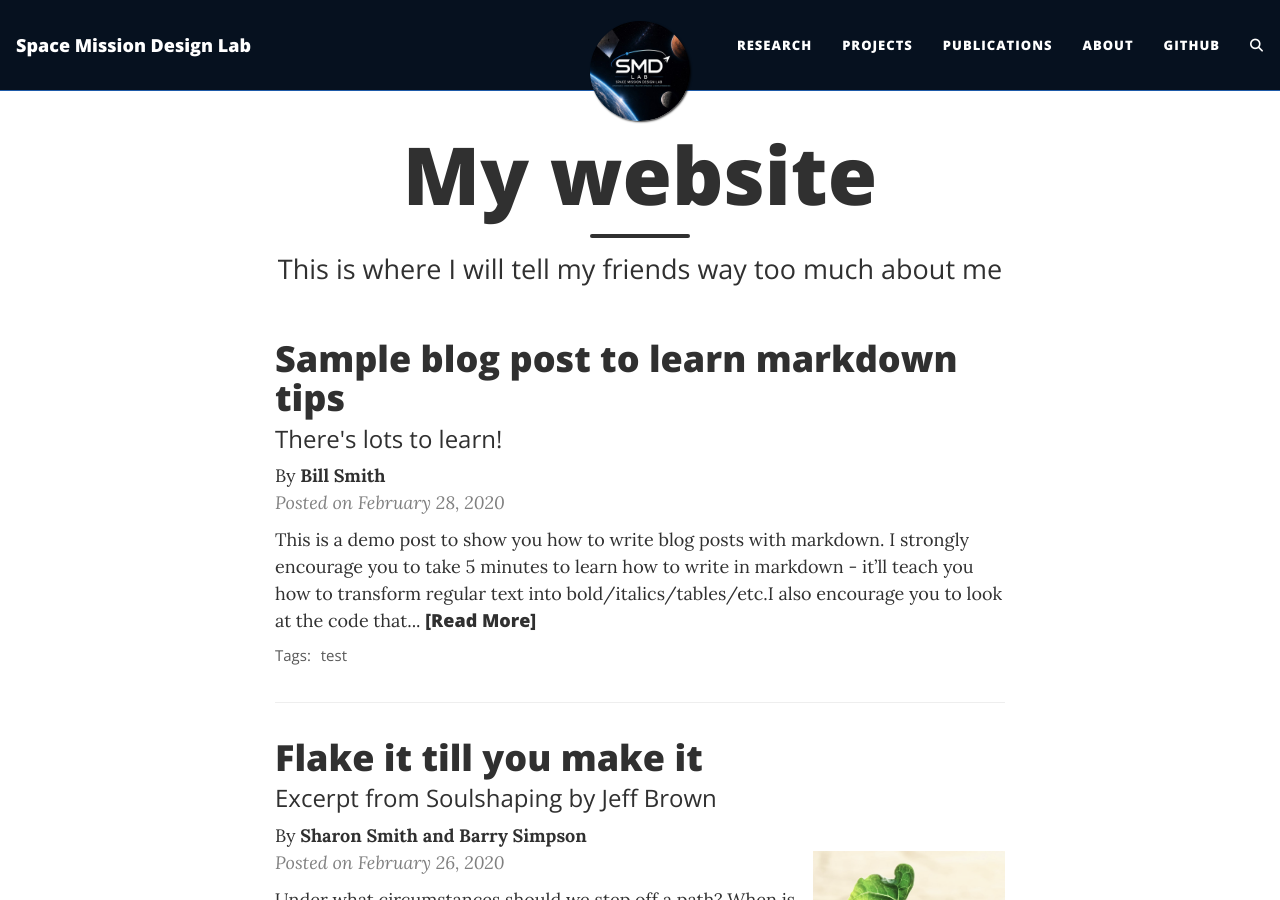
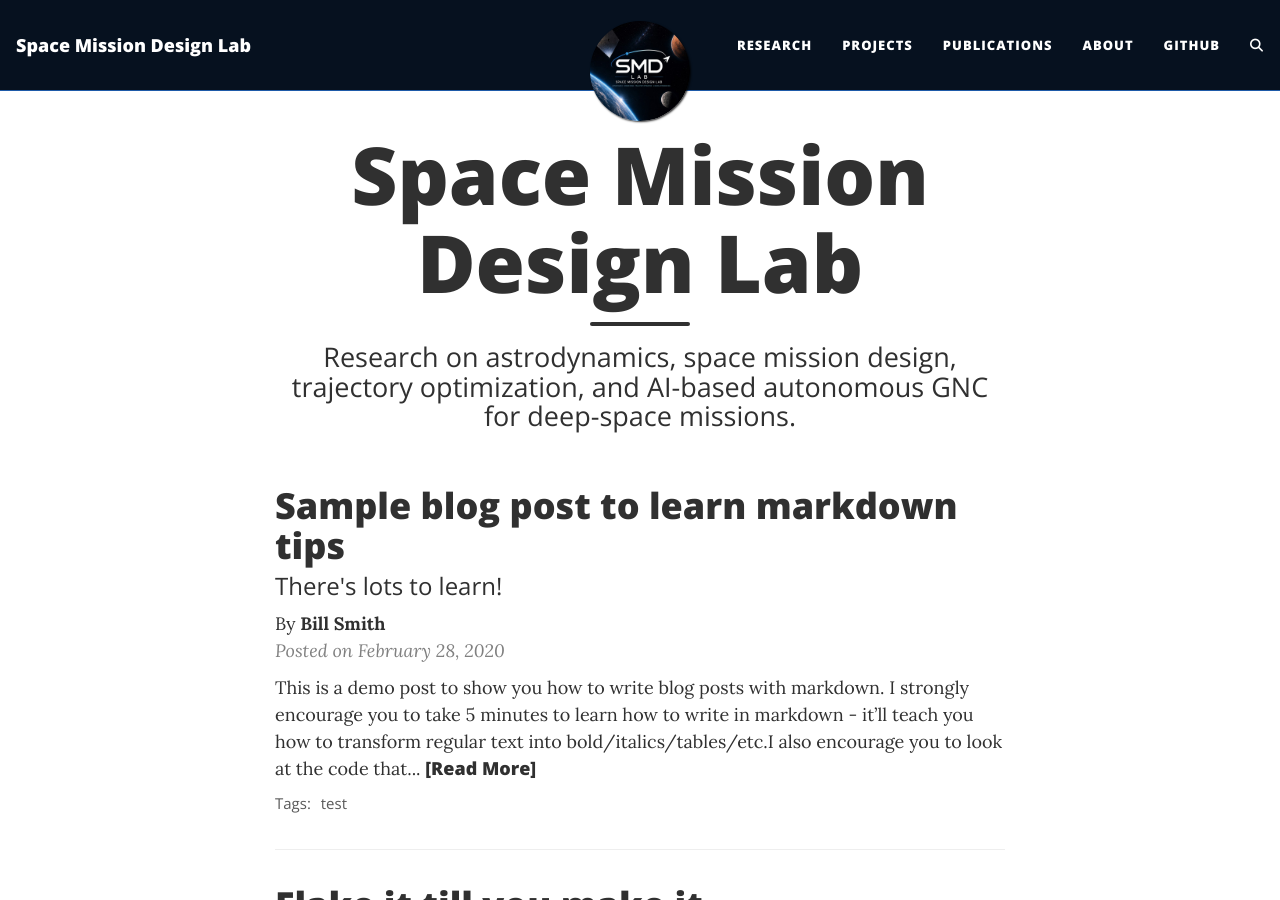
Before and after one commit to smd-lab/smd-lab.github.io, a Jekyll site: the page built from index.html, in a window 1280 px wide and 900 px high. Built offline with Jekyll 4.4.1, drawn with Linux system fonts in a browser that asks for light colours; the list of posts is cut into pages by our own code; comment, search, counter and statistics services are not loaded.

Commit message:
Update index.html

```diff
--- a/index.html
+++ b/index.html
@@ -1,5 +1,5 @@
 ---
 layout: home
-title: My website
-subtitle: This is where I will tell my friends way too much about me
+title: Space Mission Design Lab
+subtitle: Research on astrodynamics, space mission design, trajectory optimization, and AI-based autonomous GNC for deep-space missions.
 ---
```
